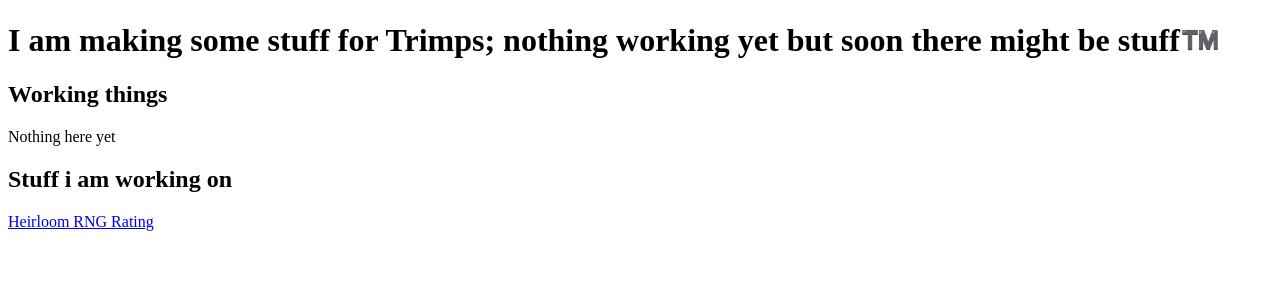
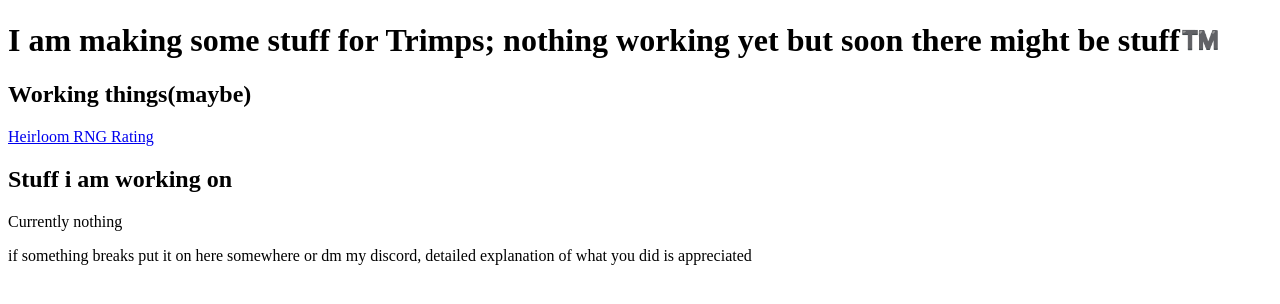
Before and after one commit to Dr-Nye/Dr-Nye.github.io, a plain HTML site: page index.html in a window 1280 px wide. Drawn offline with Linux system fonts and the light colour scheme.

Commit message:
Update index.html

```diff
--- a/index.html
+++ b/index.html
@@ -5,23 +5,22 @@
 <h1>
 I am making some stuff for Trimps; nothing working yet but soon there might be stuff™️
 </h1>
-<p>
 
 <h2>
-    Working things
+    Working things(maybe)
 </h2>
 <p>
-    Nothing here yet
+    <a href="./heirloomRNG.html">Heirloom RNG Rating</a>
 </p>
 <h2>
     Stuff i am working on
 </h2>
-<a href="./heirloomRNG.html">Heirloom RNG Rating</a>
-
-
-
+<p>
+    Currently nothing
 </p>
-
+<p>
+    if something breaks put it on here somewhere or dm my discord, detailed explanation of what you did is appreciated
+</p>
 
 </body>
 </html>
```
